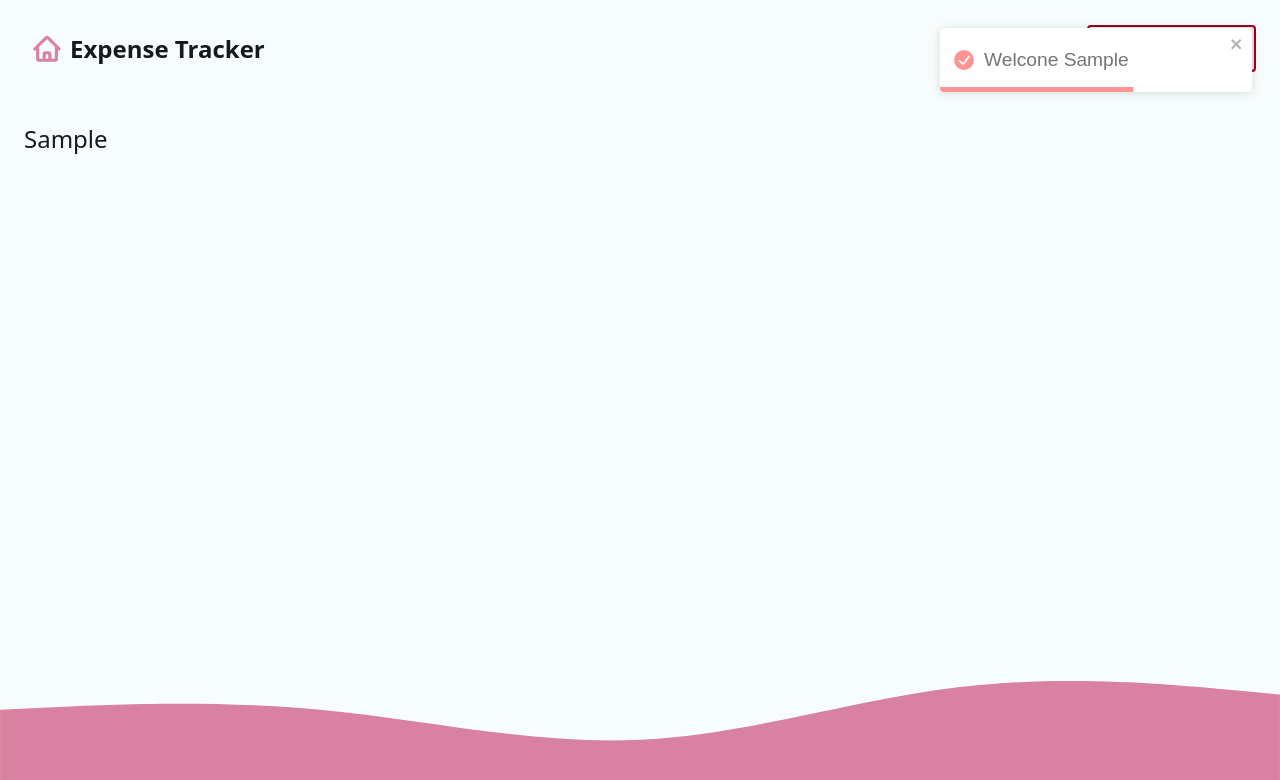
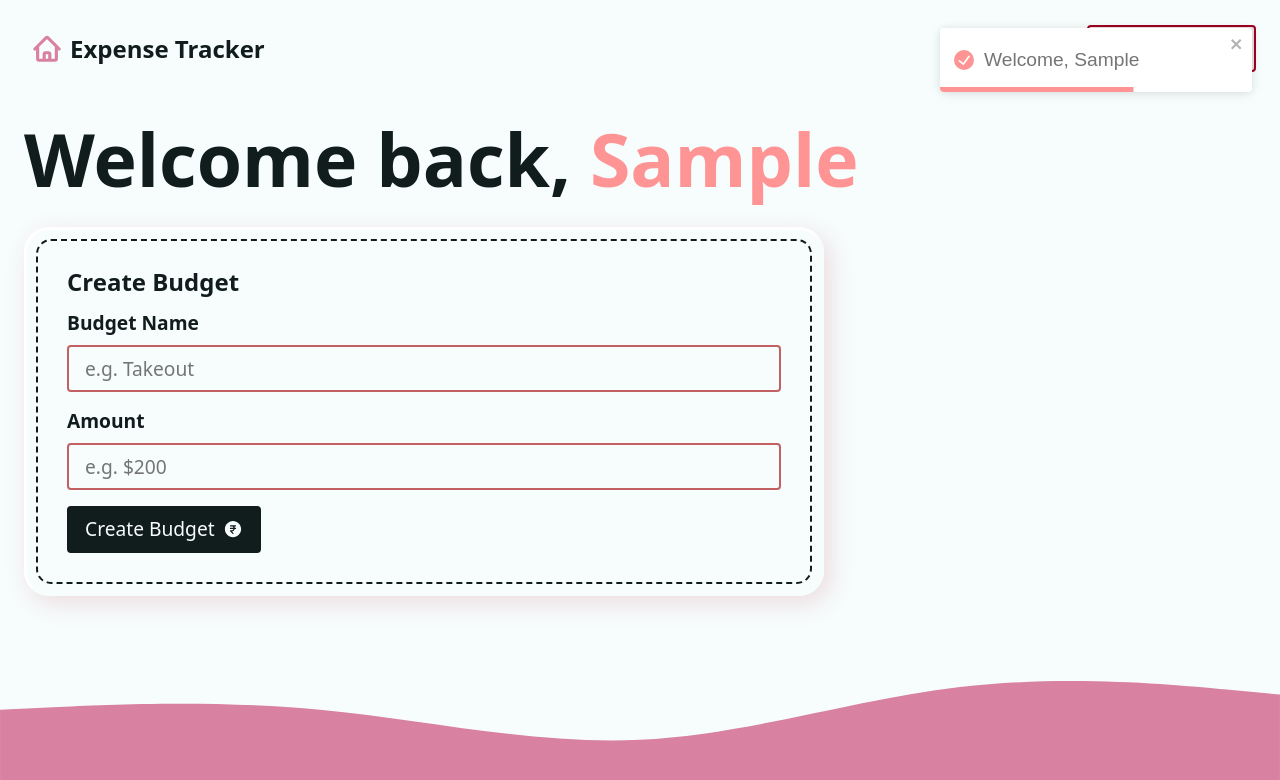
Before and after one commit to anniedavid13/expense-tracker, a React (Vite) app: page / in a window 1280 px wide. Both pictures are taken after typing "Sample" into the empty fields and a click on the button "Create Account". Shown: the top 780 px of the page. Built offline with nearby package versions, Linux system fonts and the light colour scheme.

Commit message:
added create budget form

```diff
--- /dev/null
+++ b/src/components/AddBudgetForm.jsx
@@ -0,0 +1,30 @@
+import { CurrencyRupeeIcon } from '@heroicons/react/24/solid'
+import React from 'react'
+import {Form} from 'react-router-dom'
+const AddBudgetForm = () => {
+  return (
+    <div className='form-wrapper'>
+        <h2 className='h3'>
+          Create Budget
+        </h2>
+        <Form
+        method='post'
+        className='grid-sm'
+        >
+            <div className='grid-xs'>
+                <label htmlFor='NewBudget'>Budget Name</label>
+                <input type = "text" name = "NewBudget" id = "NewBudget" placeholder = "e.g. Takeout" required/>
+             </div>
+                <div className='grid-xs'>
+                    <label htmlFor='newBudgetAmount'> Amount</label>
+                    <input type = "number" step="0.01" name='newBudgetAmount' id= "newBudgetAmount" placeholder='e.g. $200' required inputMode="decimal" />
+                </div>
+                <button type = "submit" className='btn btn--dark'>Create Budget
+                <CurrencyRupeeIcon width={20} />
+                </button>
+        </Form>
+    </div>
+  )
+}
+
+export default AddBudgetForm
--- a/src/pages/Dashboard.jsx
+++ b/src/pages/Dashboard.jsx
@@ -4,36 +4,49 @@
 // library imports
 import { toast } from "react-toastify";
 
-// component
+// components
 import Intro from "../components/Intro";
-
+import AddBudgetForm from "../components/AddBudgetForm";
 //  helper functions
 import { fetchData } from "../helpers"
 
 // loader
 export function dashboardLoader() {
   const userName = fetchData("userName");
-  return { userName }
+  const budgets = fetchData("budgets");
+  return { userName, budgets }
 }
 
 // action
-export async function  dashboardAction({ request }) {
+export async function dashboardAction({ request }) {
   const data = await request.formData();
-  const formData = Object.fromEntries(data);
-  try{
-    localStorage.setItem("userName", JSON.stringify(formData.userName));
-    return toast.success(`Welcone ${formData.userName}`);
+  const formData = Object.fromEntries(data)
+  try {
+    localStorage.setItem("userName", JSON.stringify(formData.userName))
+    return toast.success(`Welcome, ${formData.userName}`)
   } catch (e) {
-    throw new Error("I think there's been a glitch");
+    throw new Error("There was a problem creating your account.")
   }
 }
 
 const Dashboard = () => {
-  const { userName } = useLoaderData()
+  const { userName, budgets } = useLoaderData()
 
   return (
     <>
-      {userName ? (<p>{userName}</p>) : <Intro />}
+      {userName ? (
+        <div className="dashboard">
+          <h1>Welcome back, <span className="accent">{userName}</span></h1>
+          <div className="grid-sm">
+            {/* {budgets ? () : ()} */}
+            <div className="grid-lg">
+              <div className="flex-lg">
+                <AddBudgetForm />
+              </div>
+            </div>
+          </div>
+        </div>
+      ) : <Intro />}
     </>
   )
 }
--- a/src/pages/Error.jsx
+++ b/src/pages/Error.jsx
@@ -1,28 +1,33 @@
-import React from 'react'
-import { useRouteError, Link, useNavigate } from 'react-router-dom'
-import {HomeIcon, ArrowUturnLeftIcon} from '@heroicons/react/24/solid'
+import { useRouteError, Link, useNavigate } from "react-router-dom"
+
+// library imports
+import { HomeIcon, ArrowUturnLeftIcon } from "@heroicons/react/24/solid"
 
 const Error = () => {
-  const error =useRouteError()
-  const navigate = useNavigate()
-  console.log(error)
+  const error = useRouteError();
+  const navigate = useNavigate();
+
   return (
-
     <div className="error">
-      <h1>Uh Oh! We've got a problem. </h1>
+      <h1>Uh oh! We’ve got a problem.</h1>
       <p>{error.message || error.statusText}</p>
-      <div className='flex-md'>
-        <button className='btn btn--dark'
-        onClick={() => (navigate(-1))}>
-          <ArrowUturnLeftIcon width = {20}/>
+      <div className="flex-md">
+        <button
+          className="btn btn--dark"
+          onClick={() => navigate(-1)}
+        >
+          <ArrowUturnLeftIcon width={20} />
+          <span>Go Back</span>
         </button>
-        <Link to = "/" className='btn btn--dark'>
-          <HomeIcon width = {20}/>
+        <Link
+          to="/"
+          className="btn btn--dark"
+        >
+          <HomeIcon width={20} />
           <span>Go home</span>
         </Link>
       </div>
-      </div>
+    </div>
   )
 }
-
 export default Error
```
